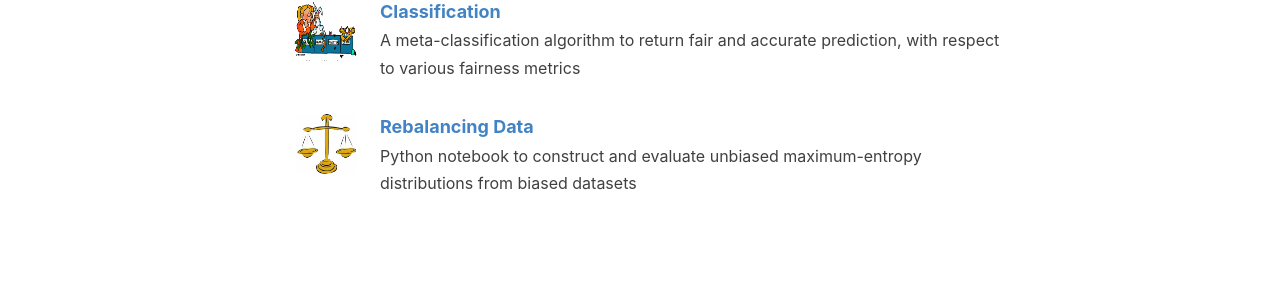
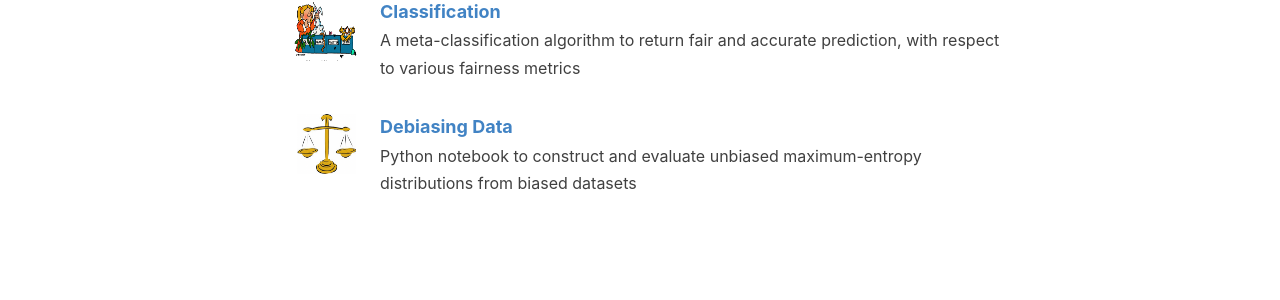
Before and after one commit to controlling-bias/controlling-bias.github.io, a Jekyll site: the page built from index.html, in a window 1280 px wide and 900 px high, scrolled down 1071 px. Shown: the part 144-444 px from the top of the window. Built offline with Jekyll 4.4.1, drawn with Linux system fonts in a browser that asks for light colours; the list of posts is cut into pages by our own code.

Commit message:
Update _config.yml

```diff
--- a/_config.yml
+++ b/_config.yml
@@ -73,7 +73,7 @@ demos:
       website: https://github.com/Trusted-AI/AIF360/blob/master/examples/demo_meta_classifier.ipynb
       image: images/classification.png
 
-    - title: Rebalancing Data
+    - title: Debiasing Data
       description: Python notebook to construct and evaluate unbiased maximum-entropy distributions from biased datasets
       website: https://github.com/vijaykeswani/Fair-Max-Entropy-Distributions/blob/master/FairMaxEnt-expts-1.ipynb
       image: images/rebalancing.png
```
